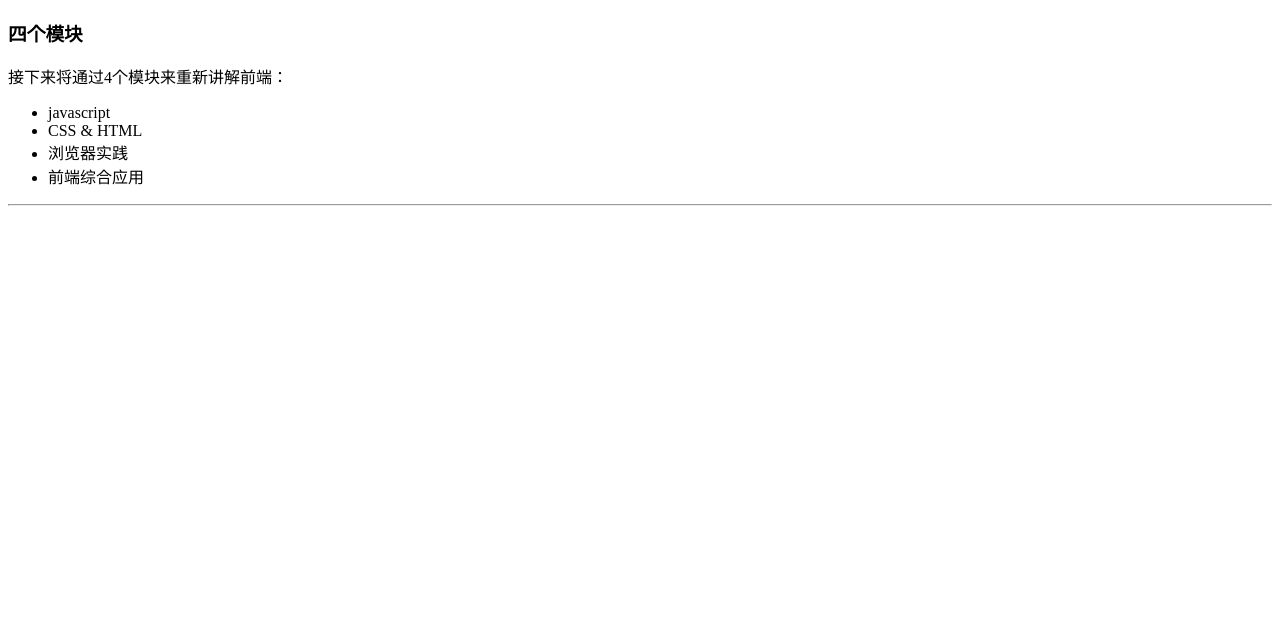
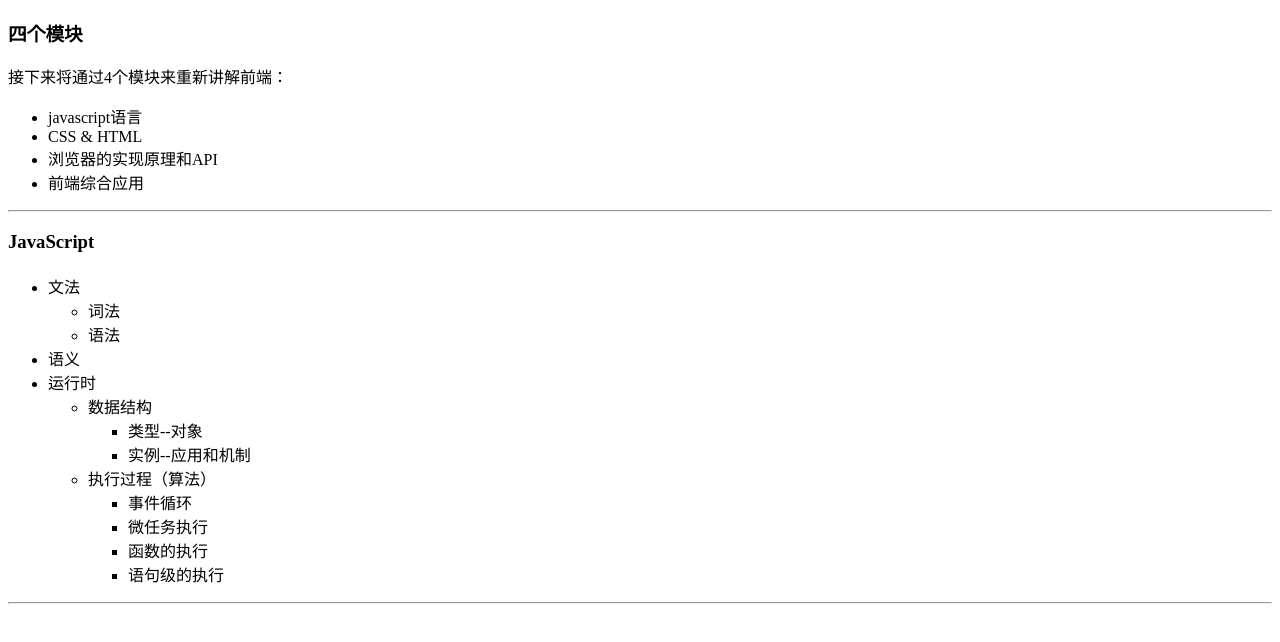
Before and after one commit to yaowei103/relearningWEB, a plain HTML site: page index.html in a window 1280 px wide. Drawn offline with Linux system fonts and the light colour scheme.

Commit message:
first lesson

```diff
--- a/index.html
+++ b/index.html
@@ -9,15 +9,45 @@
         <h3>四个模块</h3>
         <p>接下来将通过4个模块来重新讲解前端：</p>
         <ul>
-            <li>javascript</li>
+            <li>javascript语言</li>
             <li>CSS & HTML</li>
-            <li>浏览器实践</li>
+            <li>浏览器的实现原理和API</li>
             <li>前端综合应用</li>
         </ul>
     </section>
     <hr>
     <section>
-
+        <h3>JavaScript</h3>
+        <p></p>
+        <h4></h4>
+        <ul>
+            <li>文法
+                <ul>
+                    <li>词法</li>
+                    <li>语法</li>
+                </ul>
+            </li>
+            <li>语义</li>
+            <li>运行时
+                <ul>
+                    <li>数据结构
+                        <ul>
+                            <li>类型--对象</li>
+                            <li>实例--应用和机制</li>
+                        </ul>
+                    </li>
+                    <li>执行过程（算法）
+                        <ul>
+                            <li>事件循环</li>
+                            <li>微任务执行</li>
+                            <li>函数的执行</li>
+                            <li>语句级的执行</li>
+                        </ul>
+                    </li>
+                </ul>
+            </li>
+        </ul>
     </section>
+    <hr>
 </body>
 </html>
```
